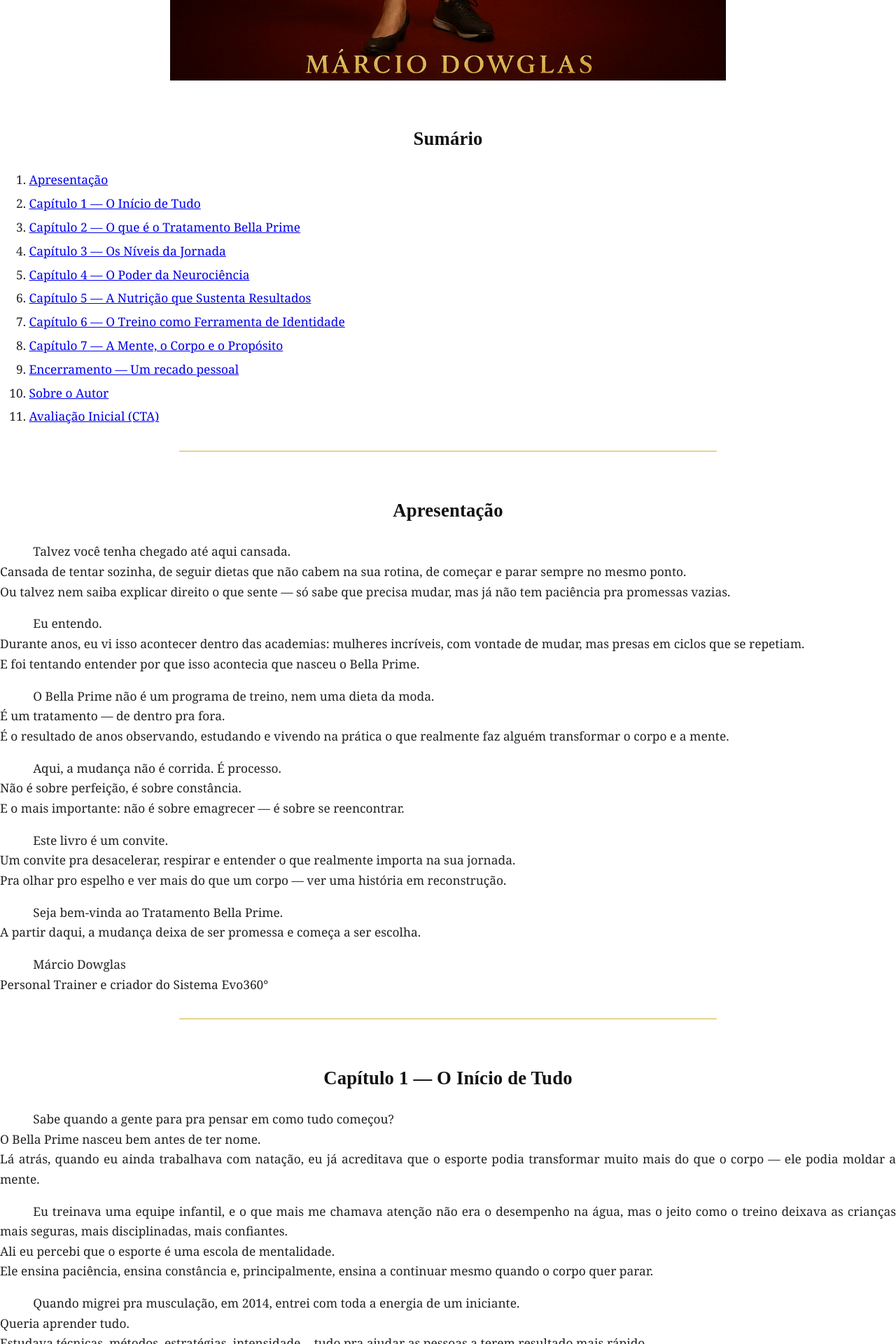
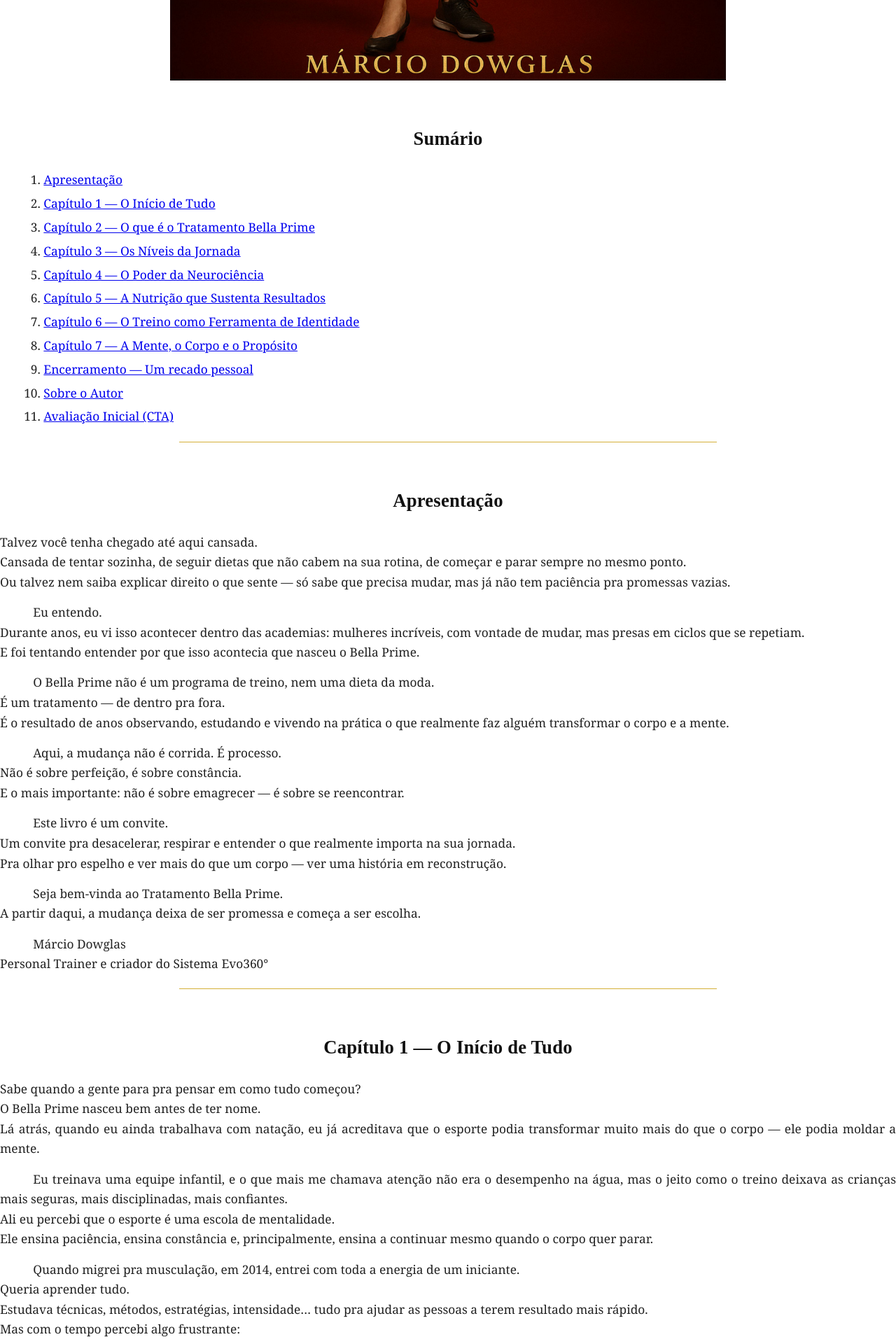
Before and after one commit to mbritodowglas-collab/ebook-creator, a Jekyll site: the page built from ebooks/bella-prime.md, in a window 1280 px wide. Shown: the part 1008-2928 px from the top of the page at 70% size. Built offline with Jekyll 4.4.1, drawn with Linux system fonts in a browser that asks for light colours.

Commit message:
Atualizar o ebook.css

```diff
--- a/assets/css/ebook.css
+++ b/assets/css/ebook.css
@@ -273,3 +273,58 @@
   /* Blocos que não devem quebrar no meio */
   blockquote, img, .author-page, .about-box{ break-inside:avoid; page-break-inside:avoid; }
 }
+
+/* ====== FLUXO DE LEITURA SUAVE (sem “degrau” visual) ====== */
+
+/* Parágrafo padrão: sem recuo na 1ª, recuo a partir do 2º do mesmo bloco */
+.ebook-body .page-content p{
+  margin: 0 0 0.85em 0;
+  line-height: 1.65;
+  text-align: justify;
+  text-justify: inter-word;
+  hyphens: auto;
+  text-indent: 0;                 /* zera recuo no 1º parágrafo */
+  widows: 2; orphans: 2;          /* evita linha perdida no topo/rodapé */
+}
+
+/* Se quiser recuo, aplica só nos parágrafos que seguem outro parágrafo */
+.ebook-body .page-content p + p{
+  text-indent: 1.25cm;            /* recuo a partir do segundo parágrafo */
+}
+
+/* Parágrafo imediatamente após títulos/blockquote continua sem recuo */
+h1 + p, h2 + p, h3 + p, blockquote + p{ text-indent: 0; }
+
+/* HR não força “respiro” exagerado nem quebra desnecessária */
+hr.divider-gold{
+  border:0; border-top:1px solid #d4af37;
+  width:60%; margin: 1.2em auto;
+  break-inside: avoid; page-break-inside: avoid;
+  break-after: avoid; page-break-after: avoid;
+}
+
+/* Listas alinhadas, sem recuo “de livro” */
+.ebook-body .page-content ol,
+.ebook-body .page-content ul{
+  margin: 0 0 1em 1.2em;
+  text-indent: 0;
+  text-align: left;
+}
+
+/* Impressão: garante o mesmo comportamento no PDF (Android/Samsung) */
+@media print{
+  .page-content p{
+    text-align: justify !important;
+    text-justify: inter-word !important;
+    hyphens: auto !important;
+    word-break: normal !important;
+    overflow-wrap: normal !important;
+    margin: 0 0 0.8em 0 !important;
+    text-indent: 0 !important;
+  }
+  .page-content p + p{ text-indent: 1.25cm !important; }
+  hr.divider-gold{
+    margin: 1.1em auto !important;
+    break-after: avoid !important;
+  }
+}
```
